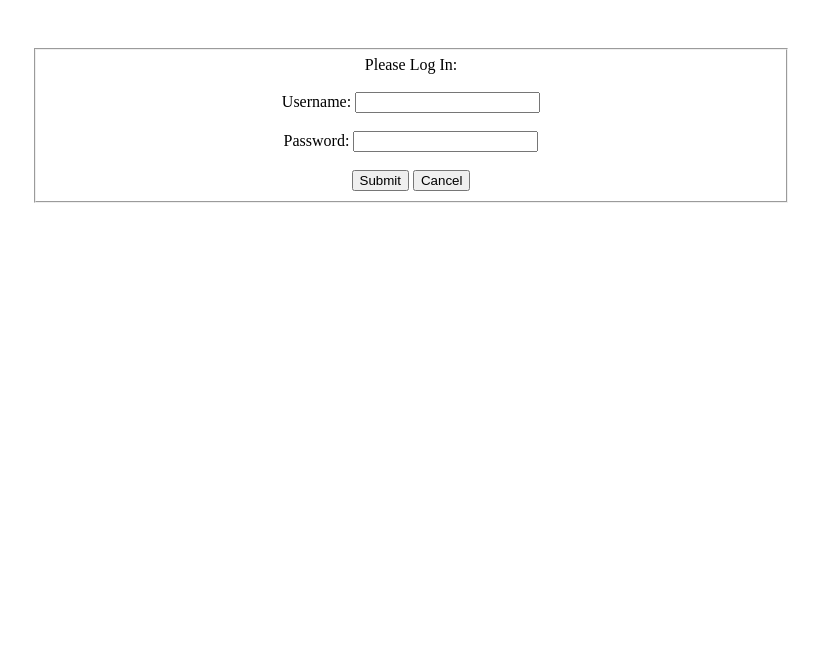
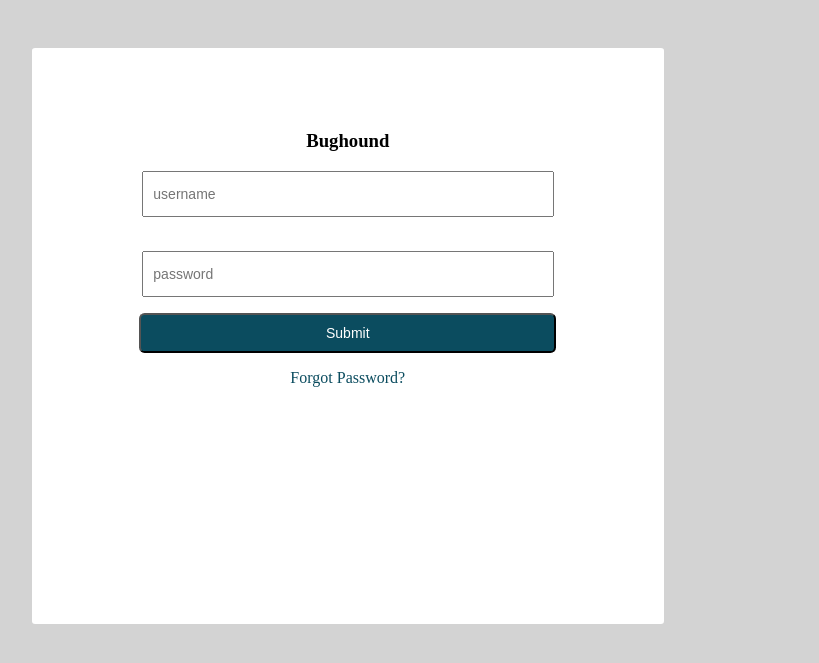
Before and after one commit to sophannaek/Bughound, a PHP site: page / in a window 1280 px wide. Shown: the top 663 px of the page, without its empty margins (229-1048 px from the left). Run offline with PHP 8.4, Linux system fonts and the light colour scheme; data that the repository does not hold is empty.

Commit message:
added style

```diff
--- a/index.php
+++ b/index.php
@@ -7,7 +7,7 @@
 
 		if($user =="" || $pass==""){
 			$error="<span style='color:red'>Not all fields were entered!</span> ";
-			echo $error;
+
 		}else{
 
 			echo $user. " ".$pass;
@@ -36,24 +36,30 @@
 	<head>
 		<meta charset="UTF-8">
 		<title>Login</title>
-		<link rel="stylesheet" type="text/css" href="style.css">
+		<link rel="stylesheet" type="text/css" href="./views/styles/style.css">
 	</head>
 	<body>
-		<div class='container' style='margin-top:3em;width:60%; margin-left:20%' >
+		<div class='container' id='login-form' style='margin-top:3em;width:40%; margin-left:20%' >
 
-			<form action='index.php' method='post'>
-				<fieldset>
-					<center><legend>Please Log In:</legend> </center><br/>
-				<center><label>Username: </label>
-					<input type='text' id='username' name='username'/><br/><br/>
-					<label>Password: </label>
-					<input type='text' id='password' name='password'/><br/><br/>
+			<form action='index.php'  method='post'>
+				<!-- <fieldset> -->
+					<!-- <center><legend>Please Log In:</legend> </center><br/> -->
+					<center><h3>Bughound</h3></center>
+				<!-- <center><label>Username: </label> -->
+					<input type='text' id='username' placeholder='  username' name='username'/><br/><br/>
+					<!-- <label>Password: </label> -->
+					<p>
+
+					<input type='text' id='password' placeholder='  password' name='password'/></p>
+					<p><?php echo $error; ?></p>
+					<p><input type="submit" id='submit-btn' name="submit"  value="Submit"></p>
 					</center>
 					<center>
-						<input type="submit" name="submit"  value="Submit">
-						<button type='button' id='cancel'>Cancel</button>
+					<p style='color:#0B4C5F'>Forgot Password?</p>
+
+
 					</center>
-				</fieldset>
+				<!-- </fieldset> -->
 			</form>
 		</div>
 
--- a/views/styles/style.css
+++ b/views/styles/style.css
@@ -6,4 +6,38 @@ ul{
 }
 body{
 	text-align:center;
+	background-color:lightgray;
 }
+
+#login-form{
+	padding:5% 5%;
+	width:80%;
+	background-color: white;
+	border-radius:0.5%;
+	height:450px;
+
+}
+
+
+#submit-btn{
+	width:82.5%;
+	background-color:#0B4C5F;
+	border-radius:0.4em;
+	height:40px;
+	color:white;
+	font-size:14px;
+
+}
+#password, #username{
+	width:80%;
+	height:40px;
+	font-size:14px;
+
+
+}
+li {
+	padding:0.5em 0.5em;
+}
+a:hover{
+	color:gray;
+}
```
Also changed, not shown: homepage.php (+5 -3 lines).
